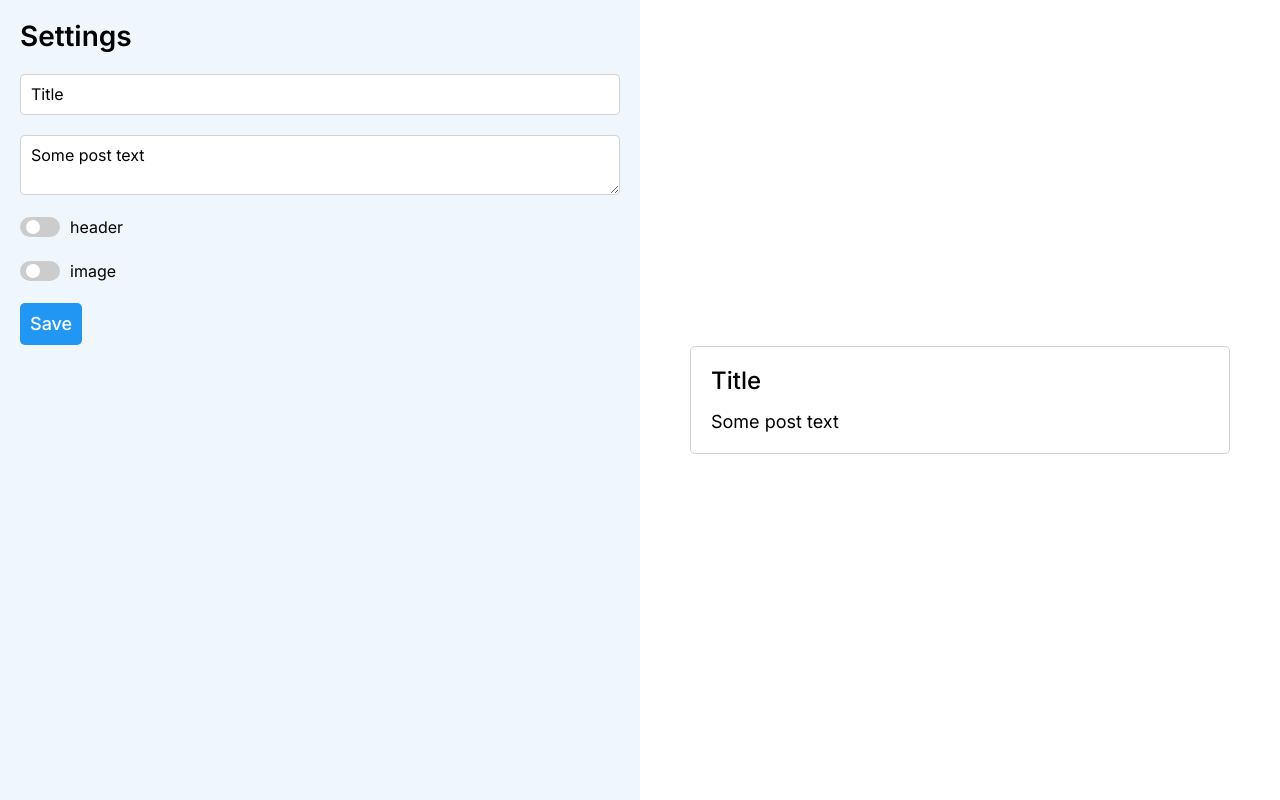
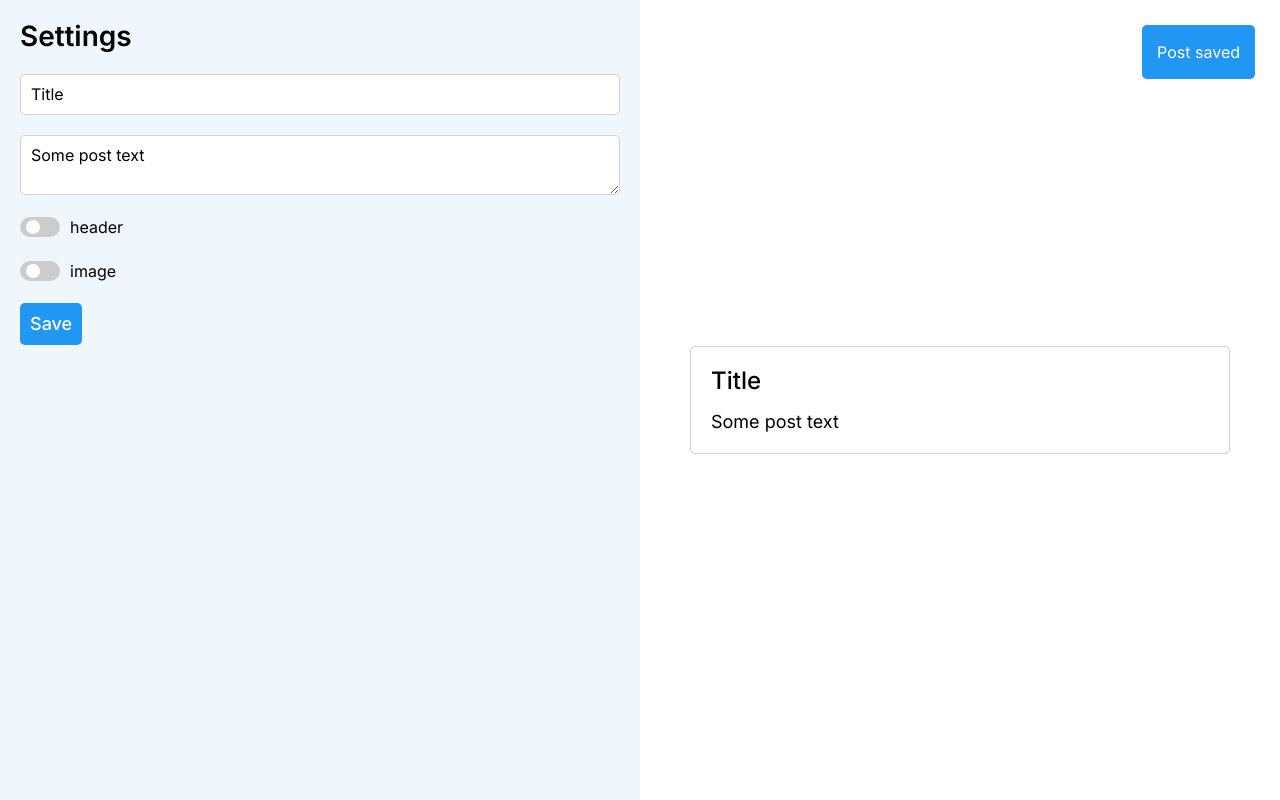
Before and after one commit to daminoki/test-react, a React (Create React App) app: page / in a window 1280 px wide. Both pictures are taken after a click on the button "Save". Built offline with nearby package versions, Linux system fonts and the light colour scheme.

Commit message:
add use alert hook

```diff
--- a/src/App.js
+++ b/src/App.js
@@ -1,13 +1,23 @@
+import { useSnackbar } from './hooks/useAlert';
+
 import './App.css';
 
 import PostEditor from './components/PostEditor';
 import PostPreview from './components/PostPreview';
+import Snackbar from './components/Snackbar';
 
 function App() {
+  const { isActive, message, openSnackbar } = useSnackbar();
+
+  const handleSaveBtn = () => {
+    openSnackbar("Post saved");
+  }
+
   return (
       <div className="container">
-        <PostEditor />
+        <PostEditor handleSaveBtn={handleSaveBtn} />
         <PostPreview />
+        <Snackbar isActive={isActive} message={message} />
       </div>
   );
 }
--- a/src/components/PostEditor/index.jsx
+++ b/src/components/PostEditor/index.jsx
@@ -3,7 +3,7 @@ import { useSelector } from 'react-redux';
 
 import styles from './PostEditor.module.scss';
 
-const PostEditor = () => {
+const PostEditor = ({ handleSaveBtn }) => {
     const dispatch = useDispatch();
     const title = useSelector(state => state.title)
     const description = useSelector(state => state.description)
@@ -54,6 +54,7 @@ const PostEditor = () => {
 
     const handleSubmit = () => {
         dispatch({ type: 'SAVE' })
+        handleSaveBtn();
     }
 
     return (
--- /dev/null
+++ b/src/components/Snackbar/Snackbar.module.scss
@@ -0,0 +1,22 @@
+.snackbar {
+    position: fixed;
+    top: 25px;
+    right: 25px;
+    background-color: #2196F3;
+    color: #fff;
+    padding: 15px;
+    border-radius: 5px;
+    visibility: hidden;
+
+    &_opened {
+        visibility: visible;
+        opacity: 1;
+        transition: visibility 0s linear 0s, opacity .3s;
+    }
+
+    &_closed {
+        visibility: hidden;
+        opacity: 0;
+        transition: visibility 0s linear .3s, opacity 300ms
+    }
+}
--- /dev/null
+++ b/src/components/Snackbar/index.jsx
@@ -0,0 +1,10 @@
+import styles from './Snackbar.module.scss';
+
+const Snackbar = ({ isActive, message }) => {
+    console.log(isActive, message)
+    return (
+        <div className={`${styles.snackbar} ${isActive ? styles.snackbar_opened : styles.snackbar_closed}`}>{message}</div>
+    )
+}
+
+export default Snackbar;
--- /dev/null
+++ b/src/hooks/useAlert.js
@@ -0,0 +1,21 @@
+import { useState, useEffect } from "react";
+
+export const useSnackbar = () => {
+    const [isActive, setIsActive] = useState(false);
+    const [message, setMessage] = useState('');
+
+    useEffect(() => {
+        if (isActive === true) {
+            setTimeout(() => {
+                setIsActive(false);
+            }, 3000);
+        }
+    }, [isActive]);
+
+    const openSnackbar = (msg = 'Something went wrong...') => {
+        setMessage(msg)
+        setIsActive(true);
+    }
+
+    return { isActive, message, openSnackbar }
+}
```
